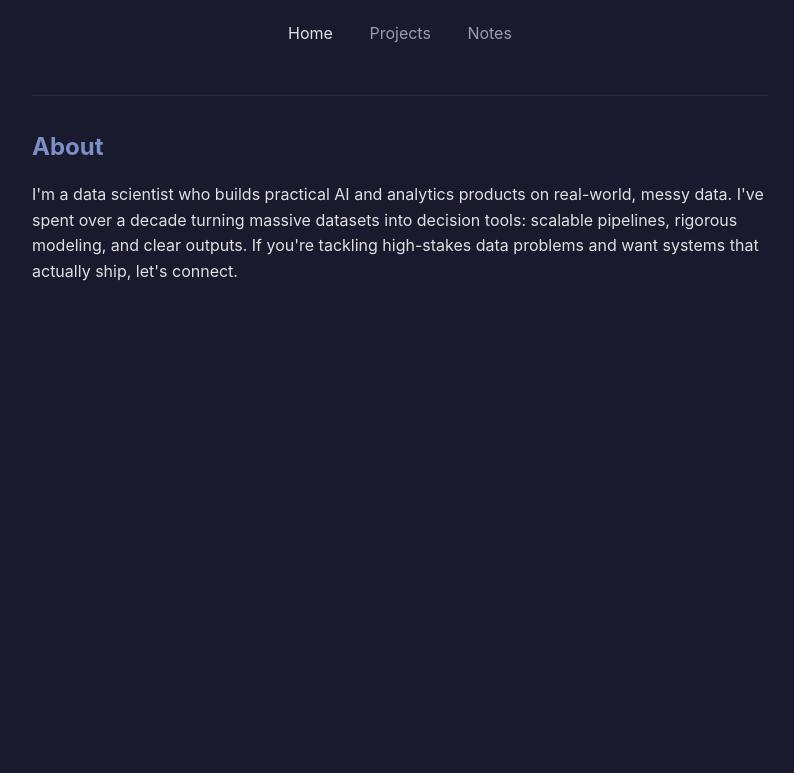
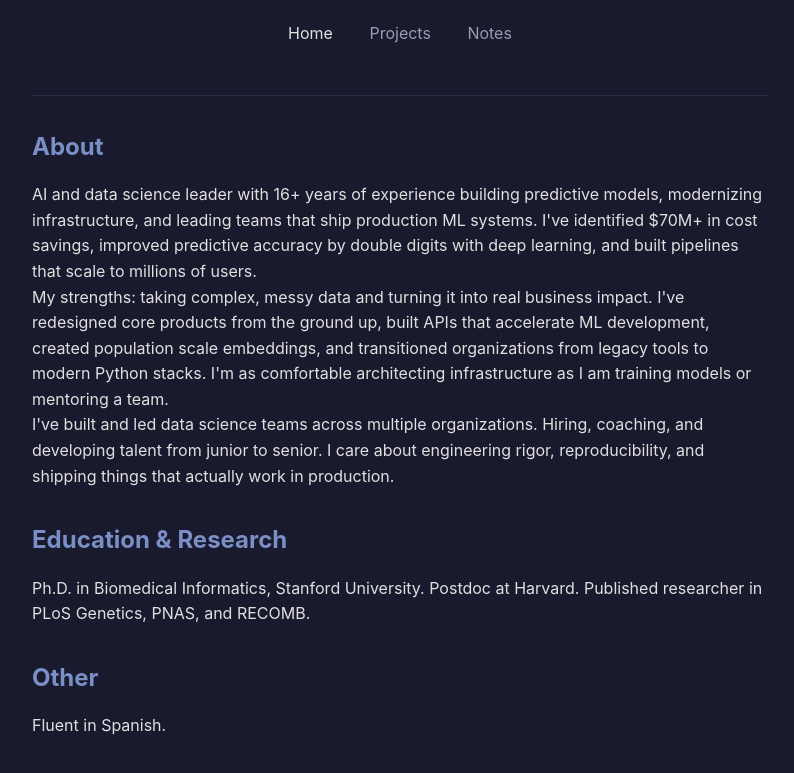
Before and after one commit to erikcorona/erikcorona.github.io, a plain HTML site: page index.html in a window 1280 px wide. Shown: the part 183-956 px from the top of the page, without its empty margins (240-1034 px from the left). Before the commit the page ends 800 px from the top, so only its background shows below. Drawn offline with Linux system fonts and the light colour scheme.

Commit message:
Expand About page with full bio, education, and research

```diff
--- a/index.html
+++ b/index.html
@@ -26,7 +26,17 @@
   </header>
   <section>
     <h2>About</h2>
-    <p>I'm a data scientist who builds practical AI and analytics products on real-world, messy data. I've spent over a decade turning massive datasets into decision tools: scalable pipelines, rigorous modeling, and clear outputs. If you're tackling high-stakes data problems and want systems that actually ship, let's connect.</p>
+    <p>AI and data science leader with 16+ years of experience building predictive models, modernizing infrastructure, and leading teams that ship production ML systems. I've identified $70M+ in cost savings, improved predictive accuracy by double digits with deep learning, and built pipelines that scale to millions of users.</p>
+    <p>My strengths: taking complex, messy data and turning it into real business impact. I've redesigned core products from the ground up, built APIs that accelerate ML development, created population scale embeddings, and transitioned organizations from legacy tools to modern Python stacks. I'm as comfortable architecting infrastructure as I am training models or mentoring a team.</p>
+    <p>I've built and led data science teams across multiple organizations. Hiring, coaching, and developing talent from junior to senior. I care about engineering rigor, reproducibility, and shipping things that actually work in production.</p>
+  </section>
+  <section>
+    <h2>Education &amp; Research</h2>
+    <p>Ph.D. in Biomedical Informatics, Stanford University. Postdoc at Harvard. Published researcher in PLoS Genetics, PNAS, and RECOMB.</p>
+  </section>
+  <section>
+    <h2>Other</h2>
+    <p>Fluent in Spanish.</p>
   </section>
 </body>
 </html>
```
